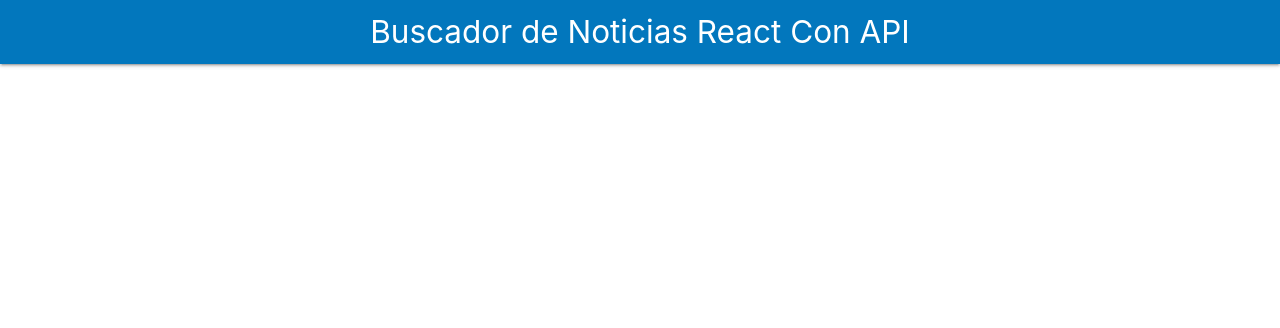
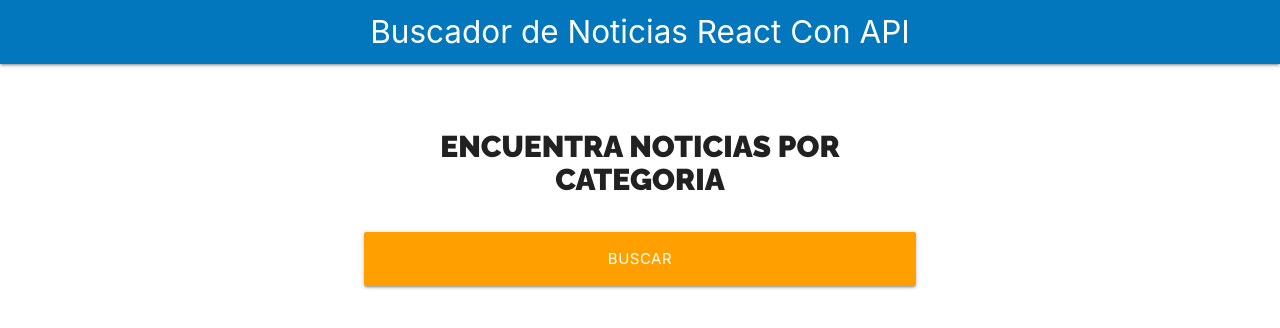
Before and after one commit to alejandrobecerraptor/buscador-noticias-con-api, a React (Create React App) app: page / in a window 1280 px wide. Shown: the top 328 px of the page. Built offline with nearby package versions, Linux system fonts and the light colour scheme.

Commit message:
se agrega el formulario, osea el buscador con MODULOS CSS

```diff
--- a/src/App.js
+++ b/src/App.js
@@ -1,5 +1,6 @@
 import {Fragment} from 'react'
 import Header from './components/Header';
+import Formulario from './components/Formulario';
 
 function App() {
   return (
@@ -8,7 +9,9 @@ function App() {
         titulo= "Buscador de Noticias React Con API"
       />
       <div className="container white">
+        <Formulario
 
+        />
       </div>
     </Fragment>
   );
--- /dev/null
+++ b/src/components/Formulario.js
@@ -0,0 +1,24 @@
+import React from 'react';
+import styles from './Formulario.module.css';
+
+const Formulario = () => {
+    return (
+        <div className={`${styles.buscador} row`}>
+            <div className="col s12 m8 offset-m2">
+                <form>
+                    <h2 className={styles.heading}>Encuentra Noticias por Categoria</h2>
+
+                    <div className="input-field col s12">
+                        <input
+                            type="submit"
+                            //si en el modulo de css poner la clase btn-block con el guion medio la forma de llamarlo es styles['btn-block']
+                            className={`${styles.btn_block} btn-large amber darken-2`}
+                            value="Buscar"/>
+                    </div>
+                </form>
+            </div>
+        </div>
+     );
+}
+
+export default Formulario;
--- /dev/null
+++ b/src/components/Formulario.module.css
@@ -0,0 +1,18 @@
+.heading{
+    font-family: 'Raleway',sans-serif;
+    font-weight: 900;
+    font-size: 2rem;
+    text-transform: uppercase;
+    text-align: center;
+}
+
+.buscador{
+    margin-top: 2rem;
+    margin-bottom: 2rem;
+    text-align: left;
+}
+
+/* si en el modulo de css poner la clase btn-block con el guion medio la forma de llamarlo es styles['btn-block'] */
+.btn_block{
+    width: 100%;
+}
```
Also changed, not shown: 1 other file (tests, documents, lock files or other folders).
